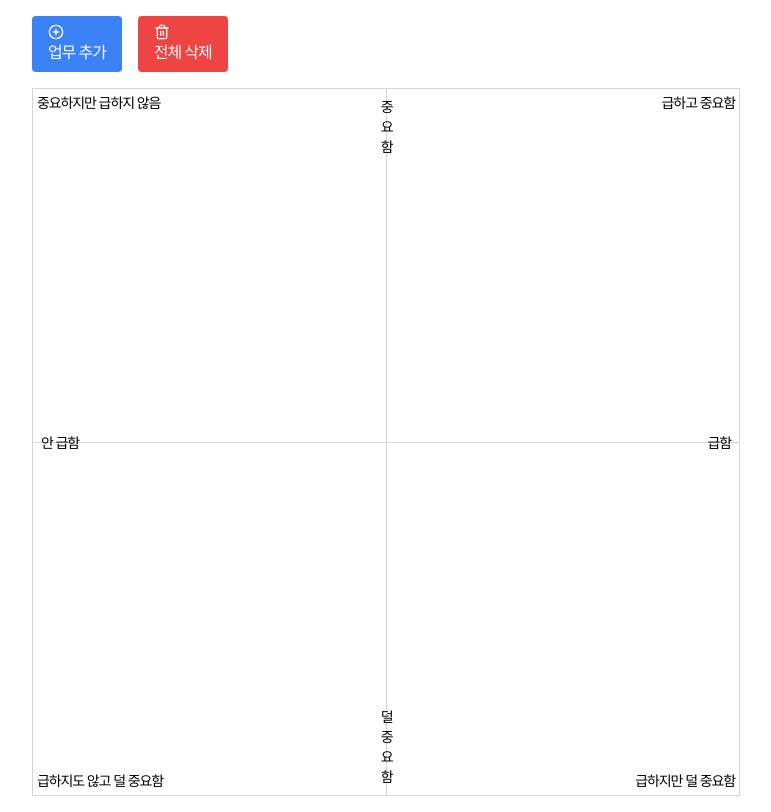
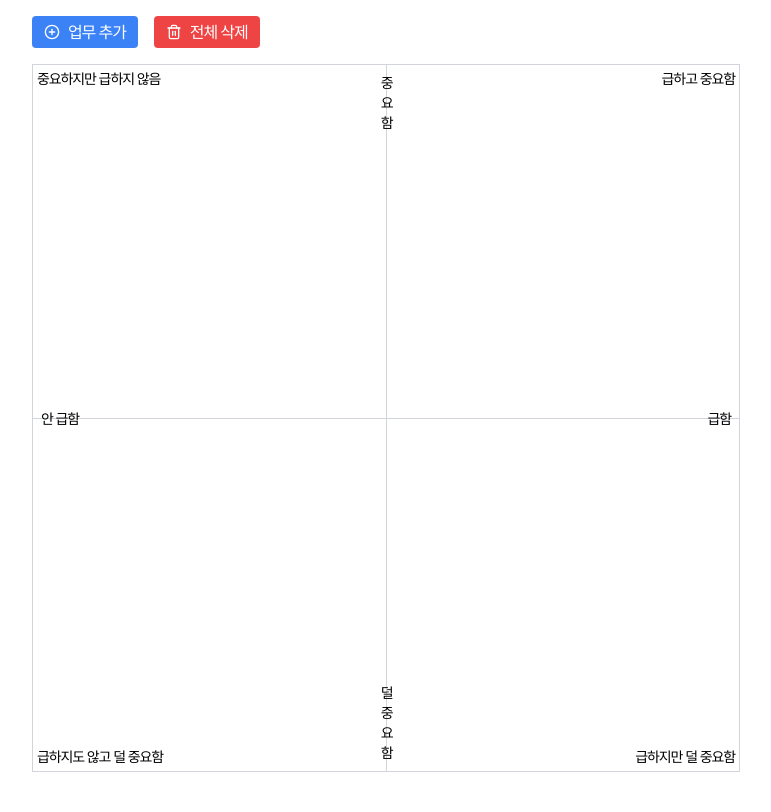
Before and after one commit to bigmacfive/askitmore, a Next.js app: page / in a window 1280 px wide. Shown: the whole page, without its empty margins (254-1025 px from the left). Built offline with nearby package versions, Linux system fonts and the light colour scheme; a web font is replaced by a local one.

Commit message:
button edit

```diff
--- a/components/TaskPriorityApp.js
+++ b/components/TaskPriorityApp.js
@@ -4,7 +4,7 @@ import { PlusCircle, X, Trash2 } from 'lucide-react';
 const Button = ({ children, onClick, variant }) => (
   <button
     onClick={onClick}
-    className={`px-4 py-2 rounded ${
+    className={`px-3 py-1 rounded flex items-center ${
       variant === 'destructive' ? 'bg-red-500 text-white' : 'bg-blue-500 text-white'
     }`}
   >
@@ -165,10 +165,10 @@ const TaskPriorityApp = () => {
     <div className="p-4 mx-auto" style={{ maxWidth: '740px' }}>
       <div className="flex gap-4 mb-4">
         <Button onClick={addTask}>
-          <PlusCircle className="mr-2 h-4 w-4" /> 업무 추가
+          <PlusCircle className="mr-2 h-4 w-4" /> <span>업무 추가</span>
         </Button>
         <Button onClick={clearAllTasks} variant="destructive">
-          <Trash2 className="mr-2 h-4 w-4" /> 전체 삭제
+          <Trash2 className="mr-2 h-4 w-4" /> <span>전체 삭제</span>
         </Button>
       </div>
       <div
--- a/pages/index.js
+++ b/pages/index.js
@@ -1,5 +1,15 @@
+import Head from 'next/head';
 import TaskPriorityApp from '../components/TaskPriorityApp';
 
 export default function Home() {
-  return <TaskPriorityApp />;
+  return (
+    <>
+      <Head>
+        <title>우선순위 정리기</title>
+        <meta name="description" content="업무 우선순위를 정리하는 애플리케이션" />
+        <link rel="icon" href="/favicon.ico" />
+      </Head>
+      <TaskPriorityApp />
+    </>
+  );
 }
```
